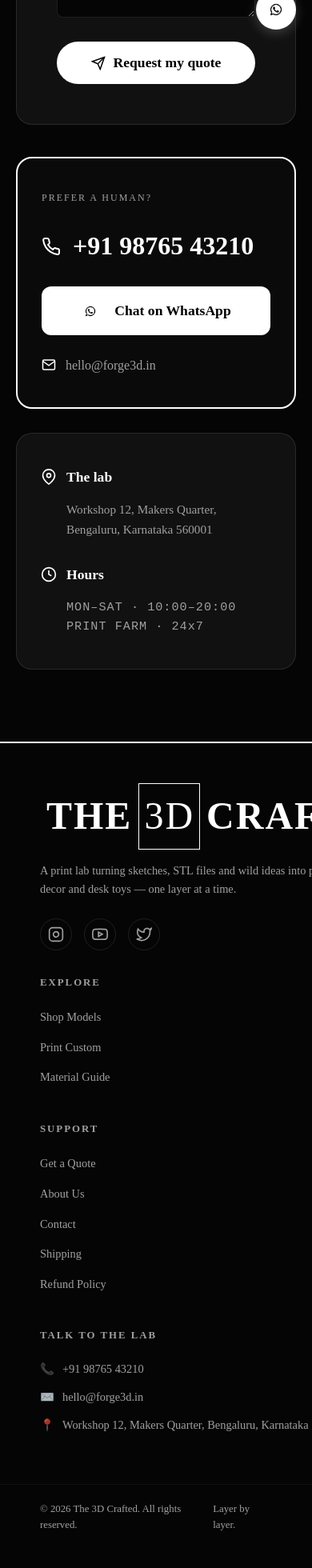
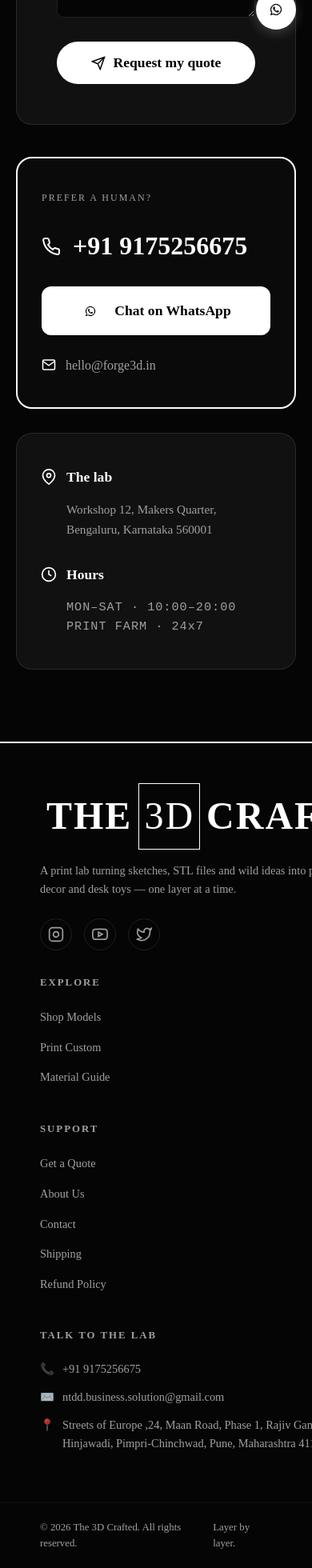
Before and after one commit to nikhilbhaturkar-ai/ntdd, a Next.js app: page /get-a-quote in a window 390 px wide. Shown: the part 787-2747 px from the top of the page at 80% size. Before the commit the page ends 2724 px from the top, so only its background shows below. Built offline with nearby package versions, Linux system fonts and the light colour scheme.

Commit message:
Update contact details (phone, email, address)

```diff
--- a/src/app/components/Footer.js
+++ b/src/app/components/Footer.js
@@ -47,9 +47,9 @@ export default function Footer() {
         <div className="footer-column contact-column">
           <h3>TALK TO THE LAB</h3>
           <ul>
-            <li><span className="icon">📞</span> +91 98765 43210</li>
-            <li><span className="icon">✉️</span> hello@forge3d.in</li>
-            <li><span className="icon">📍</span> Workshop 12, Makers Quarter, Bengaluru, Karnataka 560001</li>
+            <li><span className="icon">📞</span> +91 9175256675</li>
+            <li><span className="icon">✉️</span> ntdd.business.solution@gmail.com</li>
+            <li><span className="icon">📍</span> Streets of Europe ,24, Maan Road, Phase 1, Rajiv Gandhi Infotech Park, Hinjawadi, Pimpri-Chinchwad, Pune, Maharashtra 411057</li>
           </ul>
         </div>
       </div>
--- a/src/app/get-a-quote/page.js
+++ b/src/app/get-a-quote/page.js
@@ -56,7 +56,7 @@ export default function GetAQuote() {
               <svg viewBox="0 0 24 24" width="24" height="24" stroke="currentColor" strokeWidth="2" fill="none">
                 <path d="M22 16.92v3a2 2 0 0 1-2.18 2 19.79 19.79 0 0 1-8.63-3.07 19.5 19.5 0 0 1-6-6 19.79 19.79 0 0 1-3.07-8.67A2 2 0 0 1 4.11 2h3a2 2 0 0 1 2 1.72 12.84 12.84 0 0 0 .7 2.81 2 2 0 0 1-.45 2.11L8.09 9.91a16 16 0 0 0 6 6l1.27-1.27a2 2 0 0 1 2.11-.45 12.84 12.84 0 0 0 2.81.7A2 2 0 0 1 22 16.92z"></path>
               </svg>
-              <span>+91 98765 43210</span>
+              <span>+91 9175256675</span>
             </div>
 
             <a href="https://wa.me/919175256675" target="_blank" rel="noopener noreferrer" className="btn-whatsapp-large" style={{ textDecoration: 'none' }}>
```
